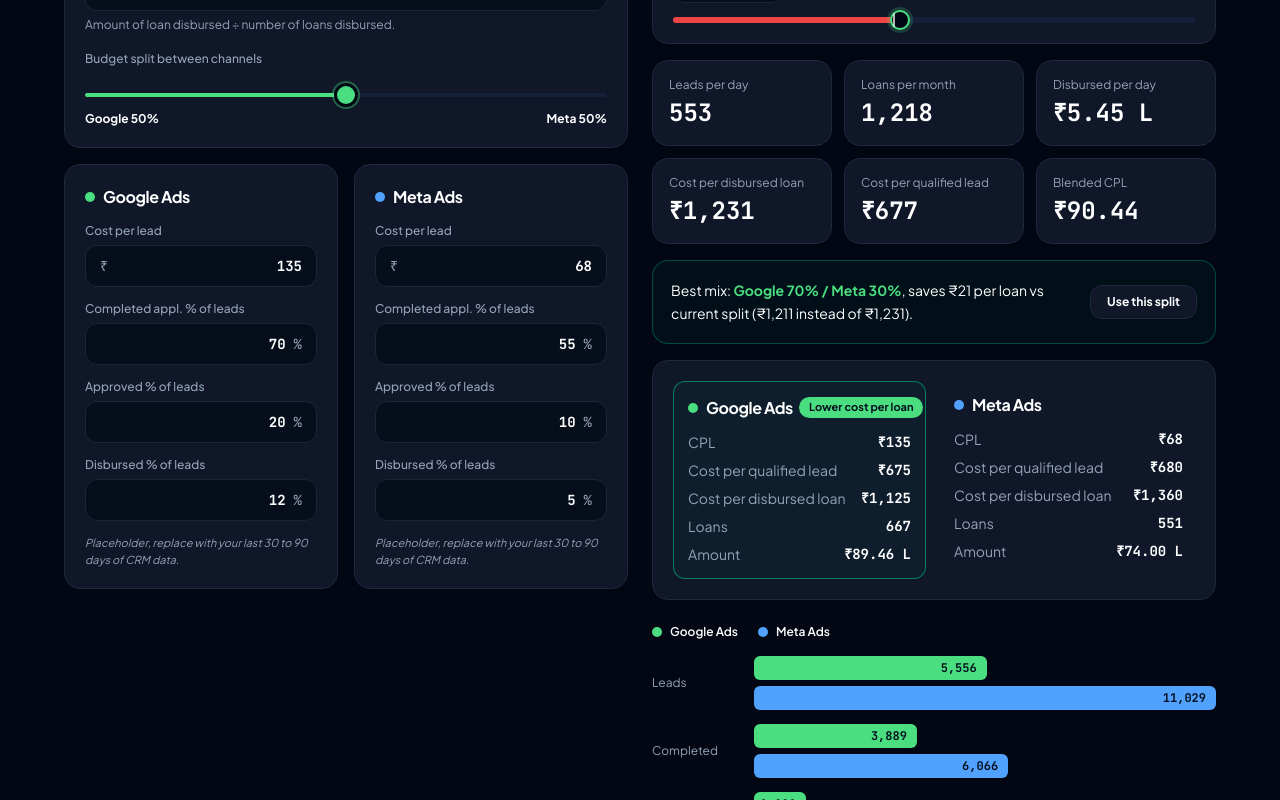
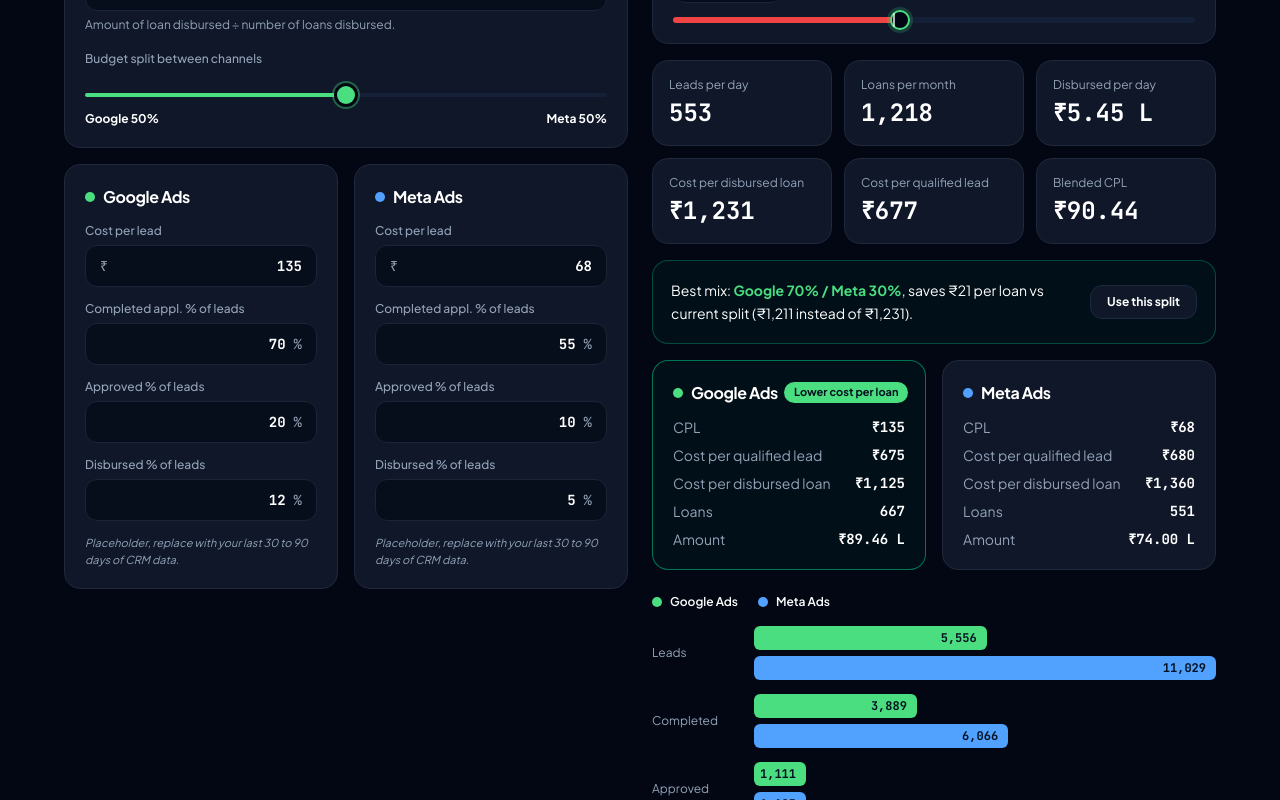
Before and after one commit to Rudra-bdatech/Clients, a Next.js app: page /calculator in a window 1280 px wide. Shown: the part 522-1322 px from the top of the page. Built offline with nearby package versions, Linux system fonts and the light colour scheme.

Commit message:
style(calculator): split Google and Meta comparison into two separate side-by-side cards matching artifact

```diff
--- a/src/app/calculator/page.tsx
+++ b/src/app/calculator/page.tsx
@@ -918,10 +918,9 @@ export default function CalculatorPage() {
             </section>
           )}
 
-          {/* Channel Comparison Cards (Single outer card matching artifact) */}
+          {/* Channel Comparison Cards: Two separate cards side-by-side matching artifact */}
           {channelMode === "both" && (
-            <section className={`rounded-2xl border p-4 sm:p-5 ${cardBg}`}>
-              <div className="grid grid-cols-1 md:grid-cols-2 gap-4">
+            <section className="grid grid-cols-1 md:grid-cols-2 gap-4">
               {[
                 {
                   key: "google" as const,
@@ -943,11 +942,11 @@ export default function CalculatorPage() {
                 return (
                   <div
                     key={ch.key}
-                      className={
+                    className={`rounded-2xl border p-4 sm:p-5 space-y-2 ${cardBg} ${
                       isBest
-                          ? "rounded-xl border border-emerald-500/60 p-3 sm:p-3.5 space-y-2 bg-emerald-500/5"
-                          : "p-3 space-y-2"
-                      }
+                        ? "border-emerald-500/60 bg-emerald-500/5"
+                        : ""
+                    }`}
                   >
                     <div className="flex items-center justify-between gap-1.5 pb-1">
                       <div className="flex items-center gap-1.5 sm:gap-2 shrink-0 min-w-0">
@@ -1001,7 +1000,6 @@ export default function CalculatorPage() {
                   </div>
                 );
               })}
-              </div>
             </section>
           )}
 
```
Lines whose indentation alone changed are shown as unchanged.
